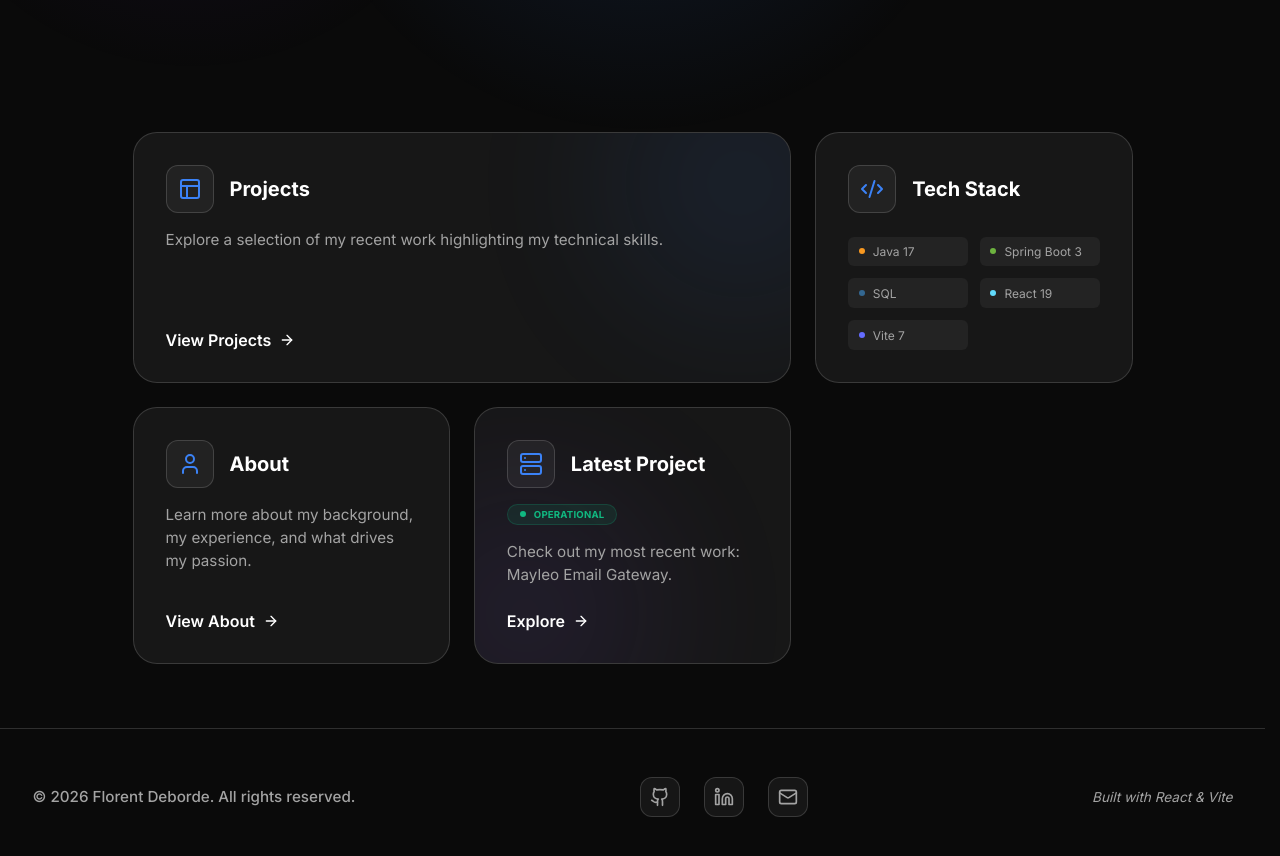
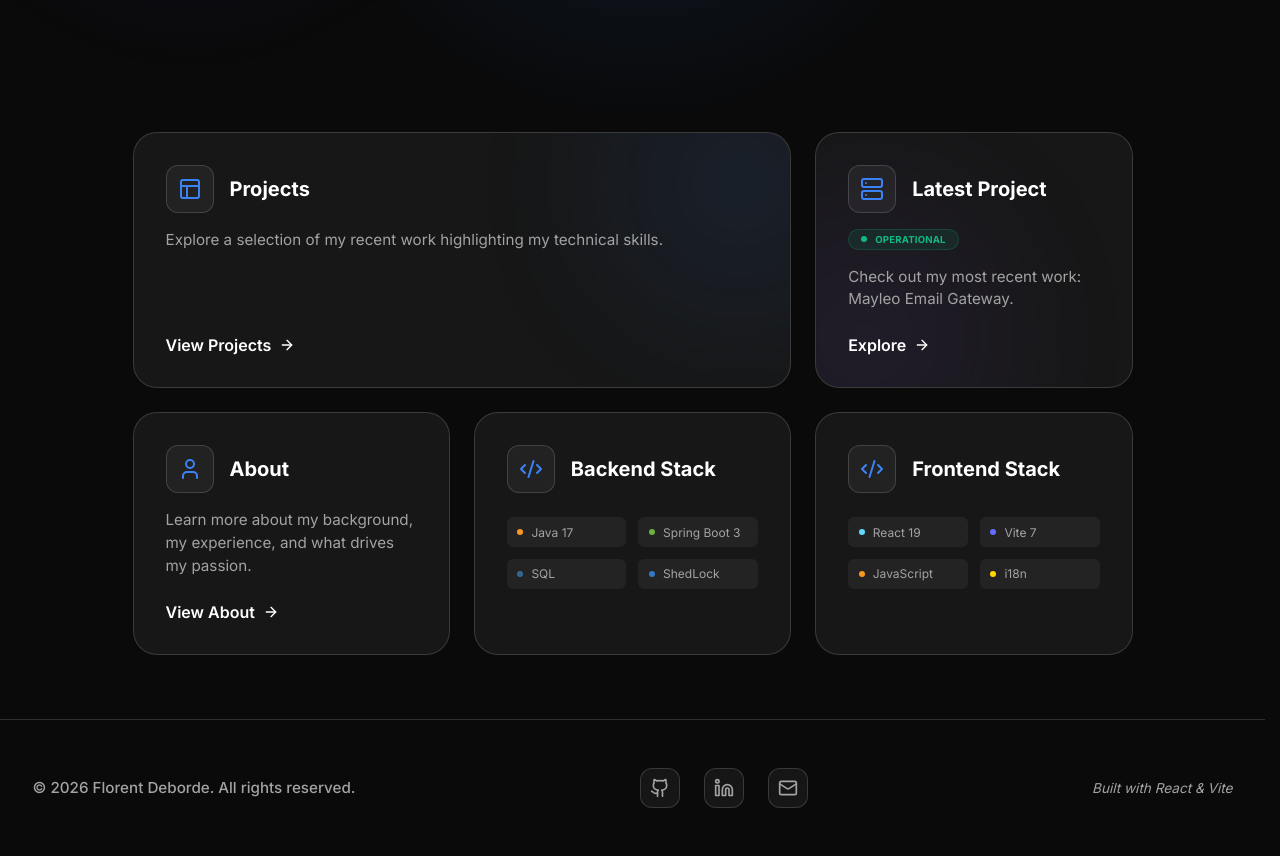
Before and after one commit to florentdeborde/portfolio, a React (Vite) app: page / in a window 1280 px wide. Shown: the part 620-1476 px from the top of the page. Built offline with nearby package versions, Linux system fonts and the light colour scheme.

Commit message:
refactor: modularize TechStack component and enhance tech list

```diff
--- a/public/locales/en/translation.json
+++ b/public/locales/en/translation.json
@@ -28,7 +28,9 @@
             "cta": "Explore"
         },
         "techStack": {
-            "title": "Tech Stack"
+            "title": "Tech Stack",
+            "backend": "Backend Stack",
+            "frontend": "Frontend Stack"
         },
         "contact": {
             "title": "Get in touch"
--- a/public/locales/fr/translation.json
+++ b/public/locales/fr/translation.json
@@ -28,7 +28,9 @@
             "cta": "Explorer"
         },
         "techStack": {
-            "title": "Stack Technique"
+            "title": "Stack Technique",
+            "backend": "Stack Backend",
+            "frontend": "Stack Frontend"
         },
         "contact": {
             "title": "Contact"
--- a/src/components/home/TechStack.module.css
+++ b/src/components/home/TechStack.module.css
@@ -50,3 +50,11 @@
 .techDot.sql {
     background-color: var(--color-sql);
 }
+
+.techDot.shed {
+    background-color: var(--color-shed);
+}
+
+.techDot.i18n {
+    background-color: var(--color-i18n);
+}
--- a/src/components/home/TechStack.tsx
+++ b/src/components/home/TechStack.tsx
@@ -1,17 +1,19 @@
 import styles from './TechStack.module.css';
 
-export const TechStack = () => {
-    const techItems = [
-        { name: 'Java 17', class: 'java' },
-        { name: 'Spring Boot 3', class: 'spring' },
-        { name: 'SQL', class: 'sql' },
-        { name: 'React 19', class: 'react' },
-        { name: 'Vite 7', class: 'vite' },
-    ];
+export interface TechItem {
+    name: string;
+    class: string;
+}
 
+interface TechStackProps {
+    items: TechItem[];
+    className?: string; // Allow passing custom class for grid layout if needed
+}
+
+export const TechStack = ({ items, className = '' }: TechStackProps) => {
     return (
-        <div className={styles.techGrid}>
-            {techItems.map((item) => (
+        <div className={`${styles.techGrid} ${className}`}>
+            {items.map((item) => (
                 <div key={item.name} className={styles.techItem}>
                     <span className={`${styles.techDot} ${styles[item.class]}`}></span>
                     {item.name}
--- a/src/index.css
+++ b/src/index.css
@@ -33,6 +33,8 @@
   --color-spring: #6db33f;
   --color-vite: #646cff;
   --color-sql: #336791;
+  --color-shed: #3178c6;
+  --color-i18n: #ffd700;
 
   /* Social Colors */
   --color-linkedin: var(--accent-primary);
--- a/src/pages/Home.tsx
+++ b/src/pages/Home.tsx
@@ -11,6 +11,20 @@ import styles from './Home.module.css';
 
 export const Home = () => {
     const { t } = useTranslation();
+
+    const backendTechs = [
+        { name: 'Java 17', class: 'java' },
+        { name: 'Spring Boot 3', class: 'spring' },
+        { name: 'SQL', class: 'sql' },
+        { name: 'ShedLock', class: 'shed' },
+    ];
+
+    const frontendTechs = [
+        { name: 'React 19', class: 'react' },
+        { name: 'Vite 7', class: 'vite' },
+        { name: 'JavaScript', class: 'java' },
+        { name: 'i18n', class: 'i18n' },
+    ];
 
     return (
         <PageLayout seo={{
@@ -32,27 +46,6 @@ export const Home = () => {
                     <p>{t('home.projects.desc')}</p>
                 </BentoHomeCard>
 
-                {/* Tech Stack Card */}
-                <BentoHomeCard
-                    icon={Code2}
-                    title={t('home.techStack.title')}
-                    className={styles.colSpan1}
-                >
-                    <TechStack />
-                </BentoHomeCard>
-
-                {/* About Card */}
-                <BentoHomeCard
-                    icon={User}
-                    title={t('home.about.title')}
-                    className={styles.colSpan1}
-                    ctaLink="/about"
-                    ctaText={t('home.about.cta')}
-                /* ctaSize="small" */
-                >
-                    <p>{t('home.about.desc')}</p>
-                </BentoHomeCard>
-
                 {/* Latest Project Card (Mayleo) */}
                 <BentoHomeCard
                     icon={Server}
@@ -69,7 +62,37 @@ export const Home = () => {
                 >
                     <p>{t('home.latestProject.desc')}</p>
                 </BentoHomeCard>
+
+                {/* About Card */}
+                <BentoHomeCard
+                    icon={User}
+                    title={t('home.about.title')}
+                    className={styles.colSpan1}
+                    ctaLink="/about"
+                    ctaText={t('home.about.cta')}
+                /* ctaSize="small" */
+                >
+                    <p>{t('home.about.desc')}</p>
+                </BentoHomeCard>
+
+                {/* Backend Tech Stack Card */}
+                <BentoHomeCard
+                    icon={Code2}
+                    title={t('home.techStack.backend')}
+                    className={styles.colSpan1}
+                >
+                    <TechStack items={backendTechs} />
+                </BentoHomeCard>
+
+                {/* Frontend Tech Stack Card */}
+                <BentoHomeCard
+                    icon={Code2}
+                    title={t('home.techStack.frontend')}
+                    className={styles.colSpan1}
+                >
+                    <TechStack items={frontendTechs} />
+                </BentoHomeCard>
             </section>
-        </PageLayout>
+        </PageLayout >
     );
 };
```
Also changed, not shown: 1 other file (tests, documents, lock files or other folders).
